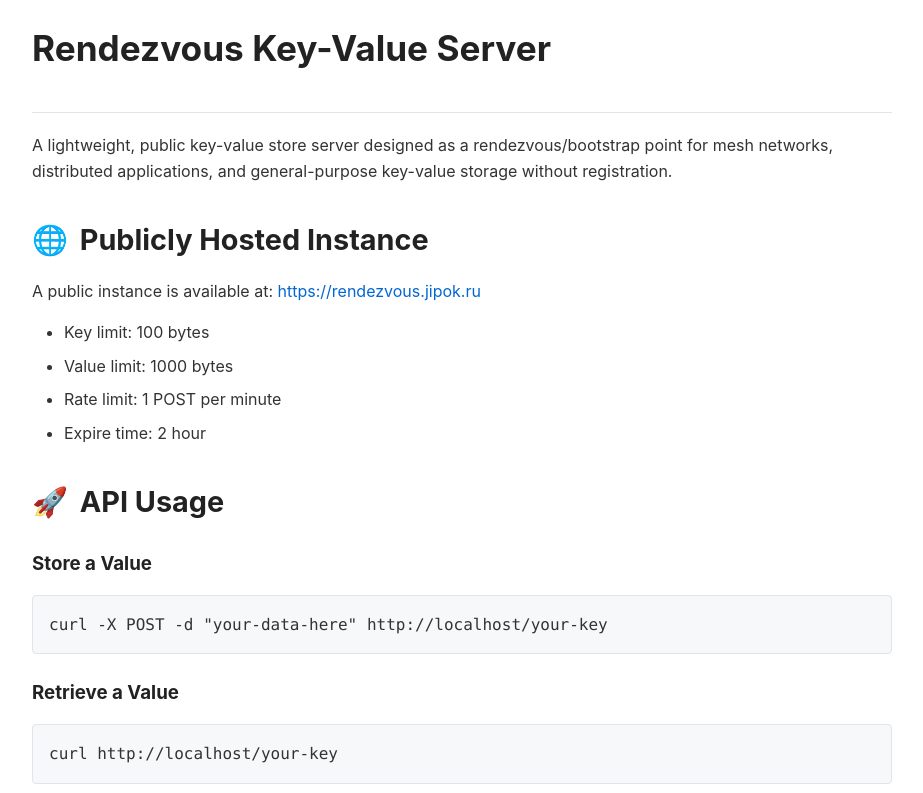
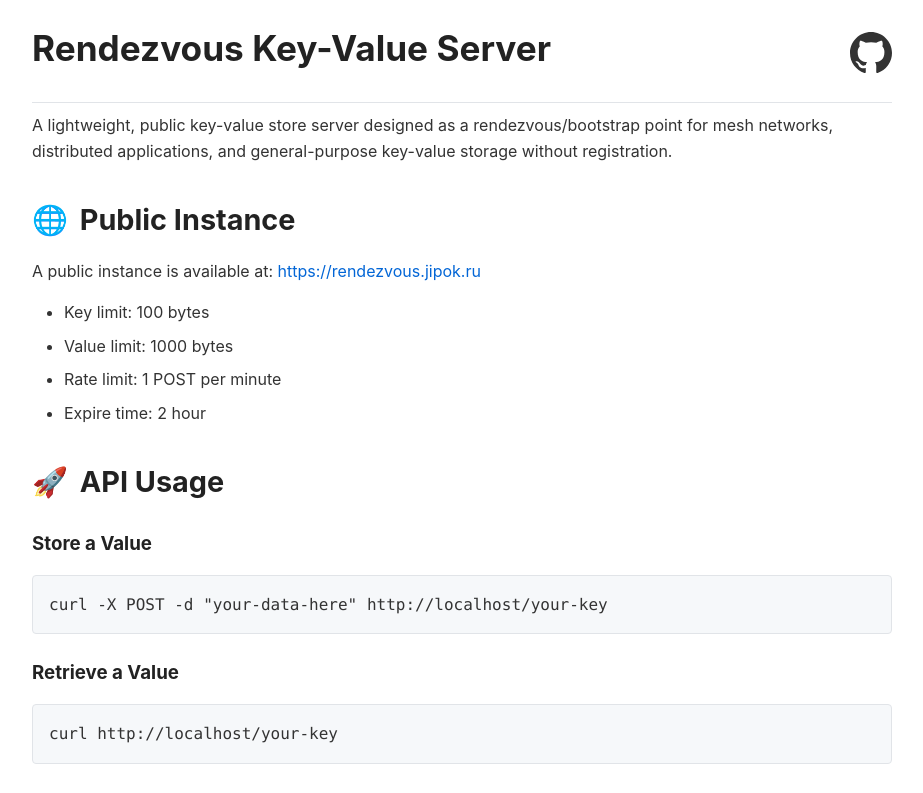
Before and after one commit to Jipok/rendezvous, a plain HTML site: page index.html in a window 1280 px wide. Shown: the top 793 px of the page, without its empty margins (178-1101 px from the left). Drawn offline with Linux system fonts and the light colour scheme.

Commit message:
Add github icon to index.html

```diff
--- a/index.html
+++ b/index.html
@@ -13,6 +13,7 @@
             --code-background: #f6f8fa;
             --border-color: #e1e4e8;
             --table-stripe: #f6f8fa;
+            --github-icon-color: #333333;
         }
 
         @media (prefers-color-scheme: dark) {
@@ -24,6 +25,7 @@
                 --code-background: #1e1e1e;
                 --border-color: #30363d;
                 --table-stripe: #1c1c1c;
+                --github-icon-color: #e0e0e0;
             }
         }
 
@@ -44,8 +46,8 @@
         }
 
         header {
-            margin-bottom: 20px;
-            padding-bottom: 20px;
+            margin-bottom: 10px;
+            padding-bottom: 10px;
             border-bottom: 1px solid var(--border-color);
         }
 
@@ -141,17 +143,48 @@
                 overflow-x: auto;
             }
         }
+
+        .header-container {
+            display: flex;
+            justify-content: space-between;
+            align-items: center;
+        }
+
+        .github-link {
+            display: flex;
+            align-items: center;
+            margin-left: 15px;
+            position: relative;
+            top: -3px;
+        }
+
+        .github-icon {
+            fill: var(--github-icon-color);
+            transition: transform 0.2s ease;
+        }
+
+        .github-link:hover .github-icon {
+            transform: scale(1.1);
+        }
+
     </style>
 </head>
 <body>
     <header>
-        <h1>Rendezvous Key-Value Server</h1>
+        <div class="header-container">
+            <h1>Rendezvous Key-Value Server</h1>
+            <a href="https://github.com/Jipok/rendezvous" target="_blank" class="github-link" title="View on GitHub">
+                <svg height="42" width="42" viewBox="0 0 16 16" version="1.1" aria-hidden="true" class="github-icon">
+                    <path fill-rule="evenodd" d="M8 0C3.58 0 0 3.58 0 8c0 3.54 2.29 6.53 5.47 7.59.4.07.55-.17.55-.38 0-.19-.01-.82-.01-1.49-2.01.37-2.53-.49-2.69-.94-.09-.23-.48-.94-.82-1.13-.28-.15-.68-.52-.01-.53.63-.01 1.08.58 1.23.82.72 1.21 1.87.87 2.33.66.07-.52.28-.87.51-1.07-1.78-.2-3.64-.89-3.64-3.95 0-.87.31-1.59.82-2.15-.08-.2-.36-1.02.08-2.12 0 0 .67-.21 2.2.82.64-.18 1.32-.27 2-.27.68 0 1.36.09 2 .27 1.53-1.04 2.2-.82 2.2-.82.44 1.1.16 1.92.08 2.12.51.56.82 1.27.82 2.15 0 3.07-1.87 3.75-3.65 3.95.29.25.54.73.54 1.48 0 1.07-.01 1.93-.01 2.2 0 .21.15.46.55.38A8.013 8.013 0 0016 8c0-4.42-3.58-8-8-8z"></path>
+                </svg>
+            </a>
+        </div>
     </header>
 
     <main>
         <p>A lightweight, public key-value store server designed as a rendezvous/bootstrap point for mesh networks, distributed applications, and general-purpose key-value storage without registration.</p>
 
-        <h2><span class="emoji">🌐</span> Publicly Hosted Instance</h2>
+        <h2><span class="emoji">🌐</span> Public Instance</h2>
         <p>A public instance is available at: <a href="https://rendezvous.jipok.ru" target="_blank" class="host-url">https://rendezvous.jipok.ru</a></p>
         <ul>
             <li>Key limit: 100 bytes</li>
@@ -197,7 +230,7 @@ go build
             <li><strong>Zero Dependencies</strong>: Just the server, no databases needed</li>
         </ul>
 
-        <h2><span class="emoji">⚙️</span> Configuration Options</h2>
+        <h2><span class="emoji">⚙️</span> Configuration</h2>
         <table>
             <thead>
                 <tr>
```
Also changed, not shown: 1 other file.
